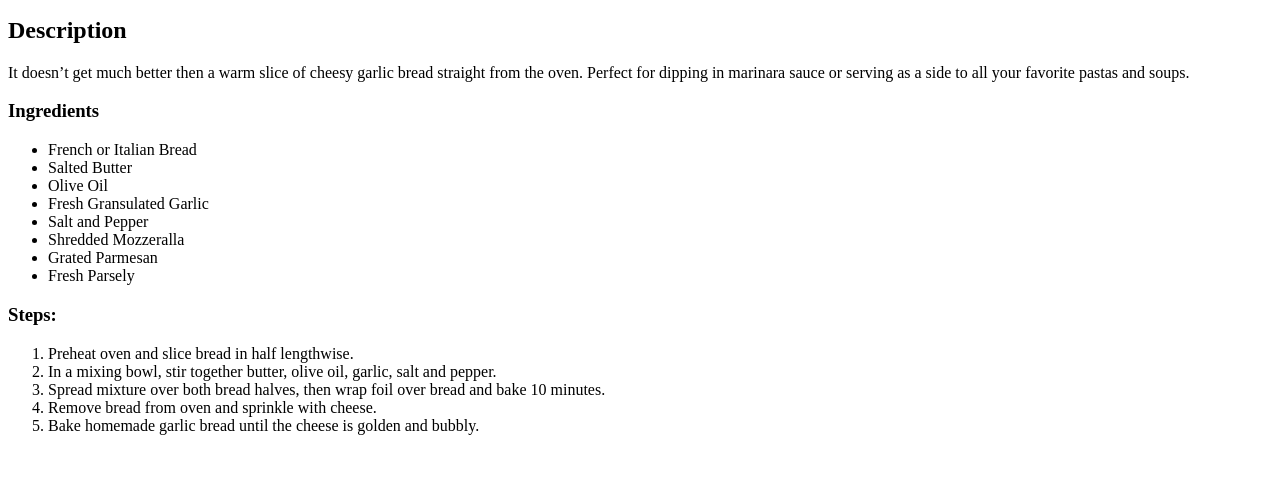
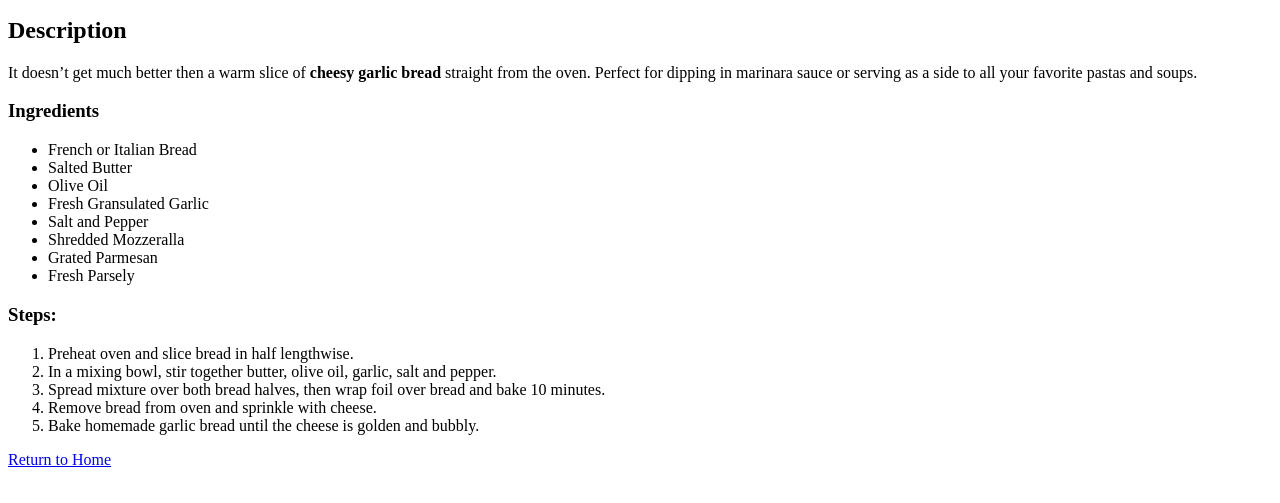
Before and after one commit to zeet98/odin-recipes, a plain HTML site: page recipes/garlic bread.html in a window 1280 px wide. Shown: the part 101-604 px from the top of the page. Drawn offline with Linux system fonts and the light colour scheme.

Commit message:
return home page link

```diff
--- a/recipes/garlic bread.html
+++ b/recipes/garlic bread.html
@@ -11,7 +11,7 @@
 
     <img src="../cheesy-garlic-bread7-srgb..jpg" alt="Cheesy Garlic Bread">
     <h2>Description</h2>
-    <p>It doesn’t get much better then a warm slice of cheesy garlic bread straight from the oven.
+    <p>It doesn’t get much better then a warm slice of <strong>cheesy garlic bread</strong> straight from the oven.
     Perfect for dipping in marinara sauce or serving as a side to all your favorite pastas and soups.
     </p>
 
@@ -36,6 +36,7 @@
         <li>Bake homemade garlic bread until the cheese is golden and bubbly.</li>
     </ol>
 
+    <a href="../index.html">Return to Home</a>
 </body>
 
 </html>
```
Also changed, not shown: recipes/Ceasar Salad.html (+1 -0 lines), recipes/pizza.html (+3 -1 lines), 1 other file.
